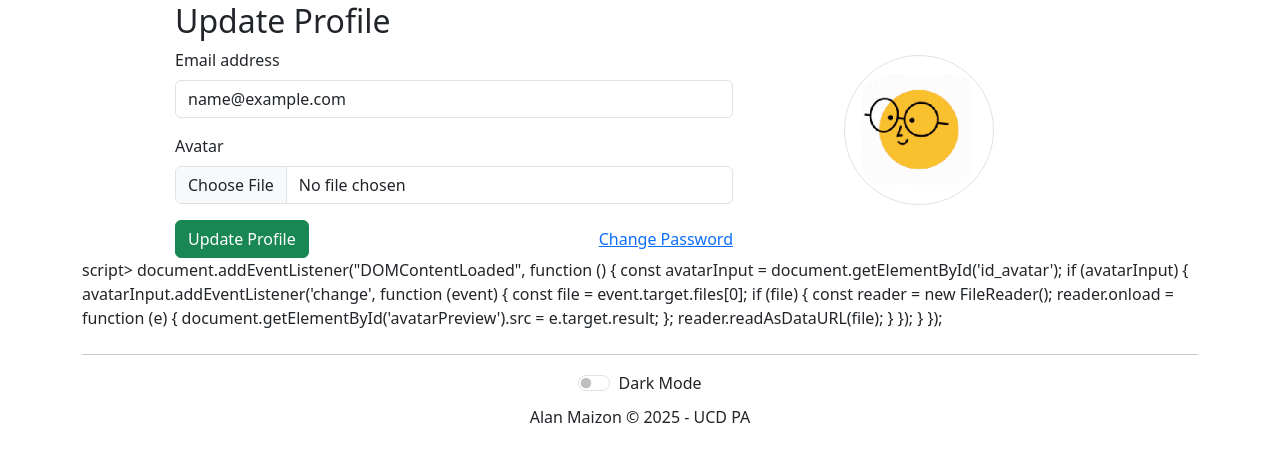
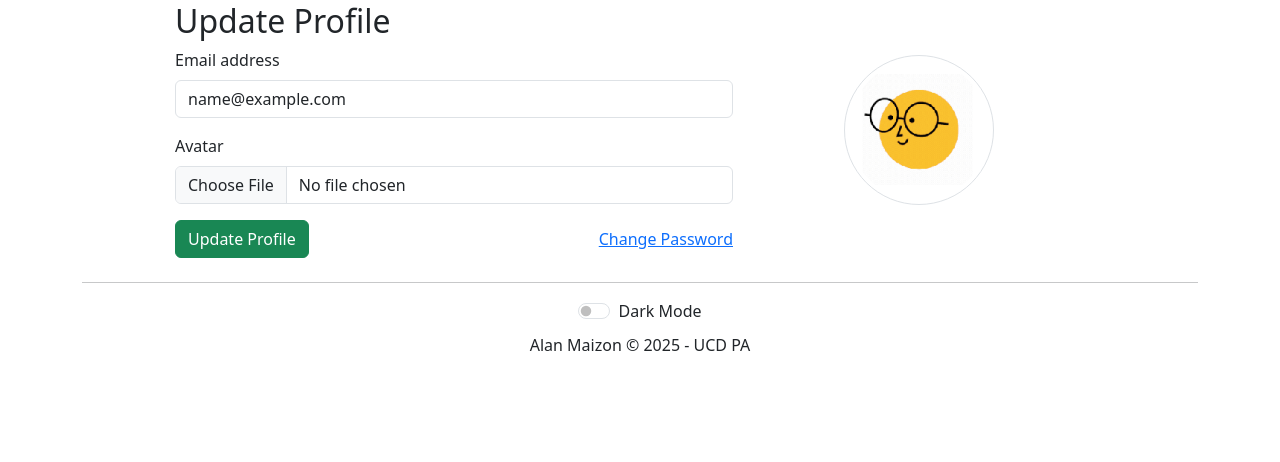
Before and after one commit to alanmaizon/stop_game, a Django app: page /user/update-profile/ in a window 1280 px wide. Shown: the part 78-540 px from the top of the page. Run offline with Django 5.2, Linux system fonts and the light colour scheme; the visitor is signed in with stand-in values (Sample User, id 1); some libraries are stand-ins or nearby versions.

Commit message:
modified:   user/templates/user/update_profile.html

```diff
--- a/user/templates/user/update_profile.html
+++ b/user/templates/user/update_profile.html
@@ -21,7 +21,7 @@
     </div>
 </div>
 
-script>
+<script>
     document.addEventListener("DOMContentLoaded", function () {
         const avatarInput = document.getElementById('id_avatar');
         if (avatarInput) {
```
